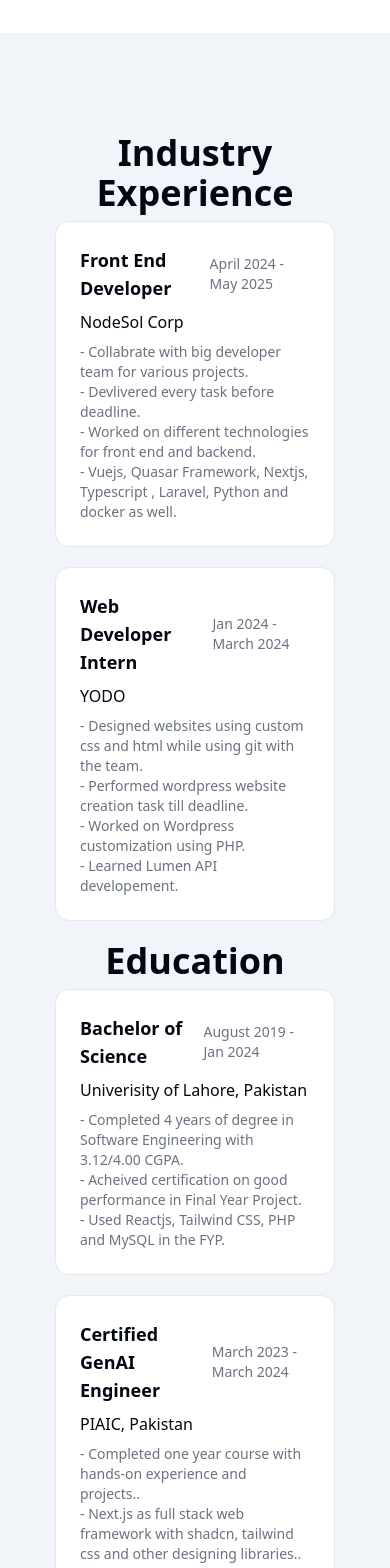
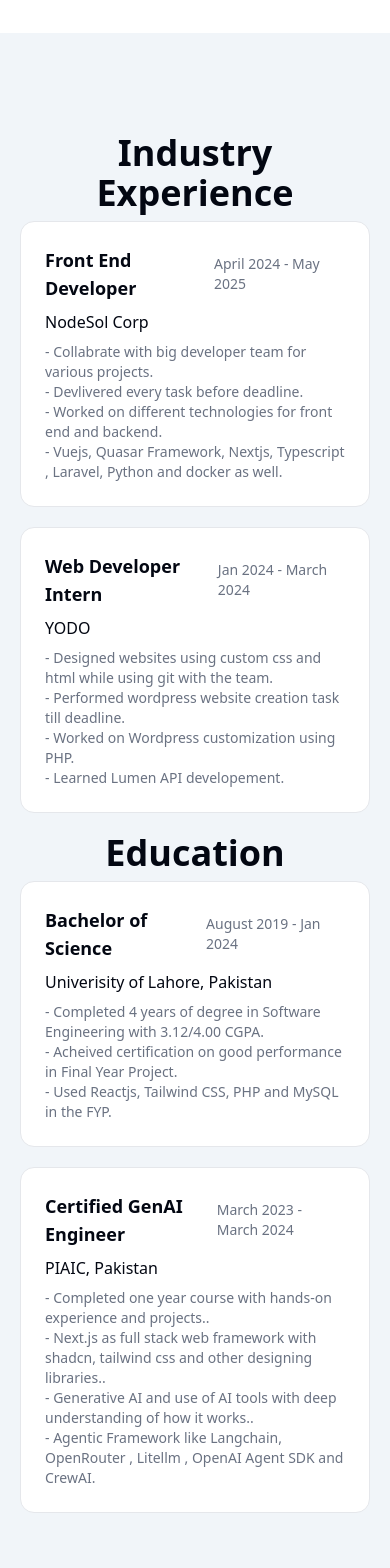
Before and after one commit to mustafatawab/portfolio, a Next.js app: page / in a window 390 px wide. Shown: the part 6120-7688 px from the top of the page. Built offline with nearby package versions, Linux system fonts and the light colour scheme.

Commit message:
design fixes

```diff
--- a/src/views/experience.tsx
+++ b/src/views/experience.tsx
@@ -11,7 +11,7 @@ const Experience = () => {
     <section id="experience" className="py-20 bg-[#f1f5f9] dark:bg-slate-900 ">
       <div className="p-5 container  mx-auto">
         <main className="flex flex-col justify-center lg:flex-row   lg:justify-between  items-center gap-5">
-          <div className="space-y-2 md:mx-auto lg:mx-0 max-w-4/5">
+          <div className="space-y-2 mx-auto lg:mx-0 md:max-w-4/5">
             <h2 className="text-4xl font-bold px-5 text-center">
               Industry Experience
             </h2>
@@ -31,7 +31,7 @@ const Experience = () => {
             </div>
           </div>
 
-          <div className="space-y-2 md:mx-auto lg:mx-0 max-w-4/5">
+          <div className="space-y-2 mx-auto lg:mx-0 md:max-w-4/5">
             <h2 className="text-4xl font-bold px-5 text-center">Education</h2>
             <div className=" space-y-5">
               {education.map((edu, index) => (
```
